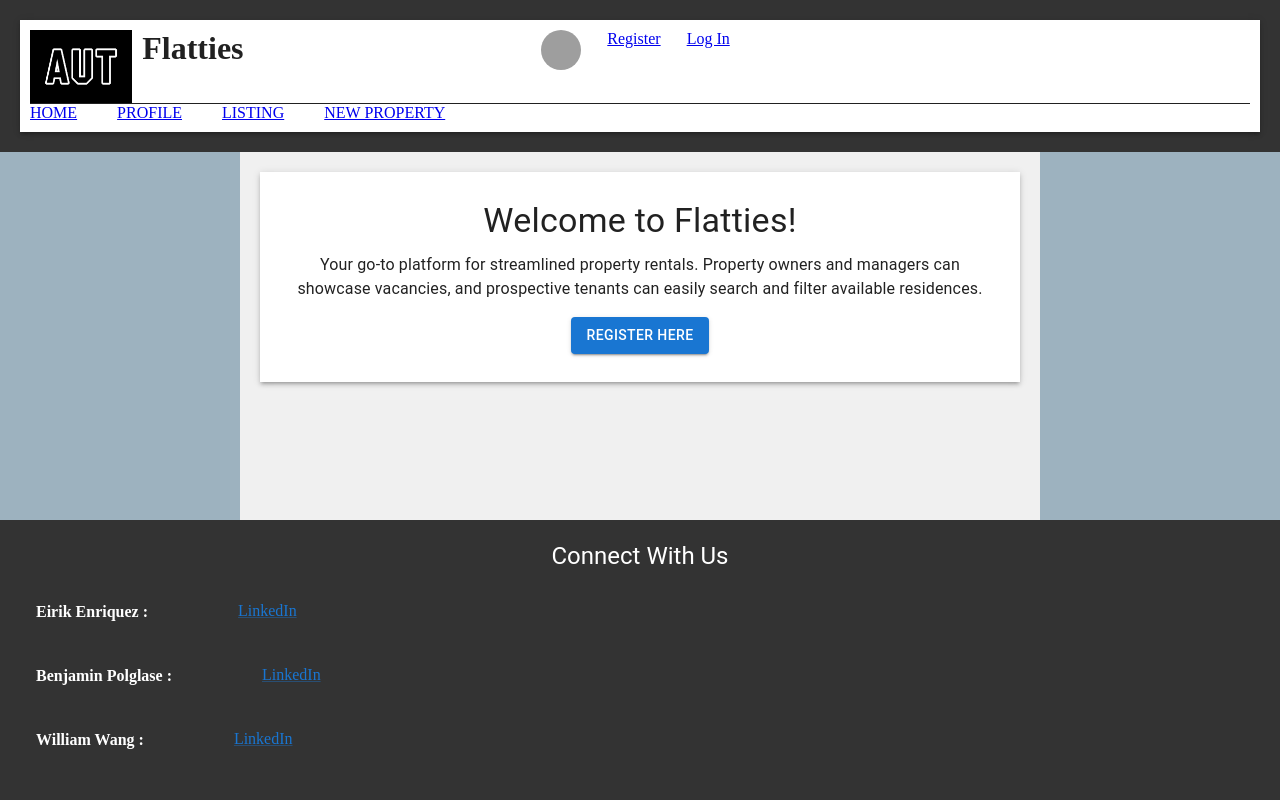
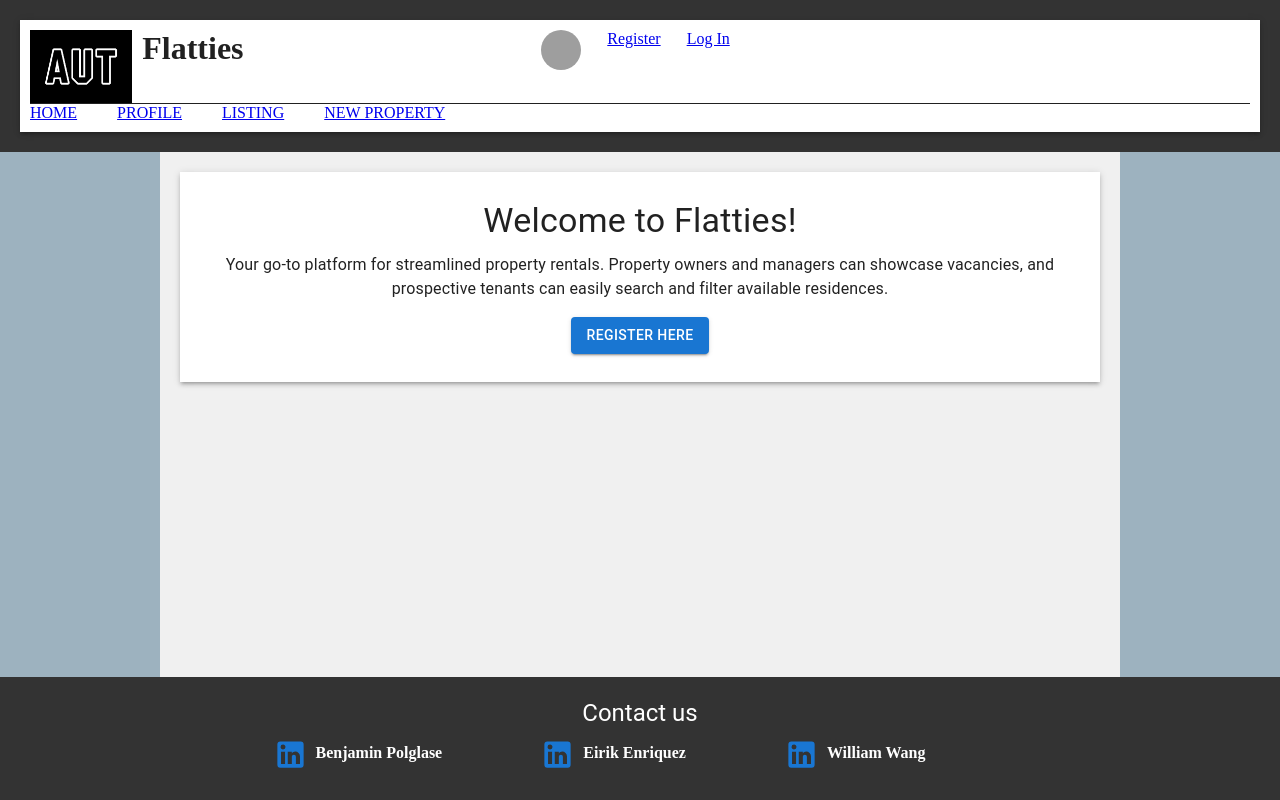
Before and after one commit to Puddle-Dev/Flatties, a React (Create React App) app in the folder flatties-frontend/: page / in a window 1280 px wide. Built offline with nearby package versions, Linux system fonts and the light colour scheme; grey boxes are pictures that could not be loaded.

Commit message:
change the layout of footer

```diff
--- a/flatties-frontend/package.json
+++ b/flatties-frontend/package.json
@@ -3,9 +3,10 @@
   "version": "0.1.0",
   "private": true,
   "dependencies": {
-    "@emotion/react": "^11.11.1",
+    "@emotion/react": "^11.11.3",
     "@emotion/styled": "^11.11.0",
-    "@mui/material": "^5.14.18",
+    "@mui/icons-material": "^5.15.6",
+    "@mui/material": "^5.15.6",
     "@testing-library/jest-dom": "^5.17.0",
     "@testing-library/react": "^13.4.0",
     "@testing-library/user-event": "^13.5.0",
--- a/flatties-frontend/src/components/layout/Layout.css
+++ b/flatties-frontend/src/components/layout/Layout.css
@@ -28,7 +28,8 @@ main {
   /* border: 2px dashed red; */
   background-color: #F0F0F0;
   color: #333333;
-  max-width: 100vh;
+  max-width: 120vh;
+  min-width: 80vh;
   margin-left: auto;
   margin-right: auto;
 }
--- a/flatties-frontend/src/components/layout/footer/Footer.tsx
+++ b/flatties-frontend/src/components/layout/footer/Footer.tsx
@@ -1,45 +1,33 @@
 import React from "react";
-import { Typography, List, ListItem, Link, Tab } from "@mui/material";
+import { Typography, Link, Tab, IconButton } from "@mui/material";
+import LinkedInIcon from '@mui/icons-material/LinkedIn';
 
 function Footer() {
   return (
     <div>
       <div>
-        <Typography variant="h5">Connect With Us</Typography>
-        <List>
-          <ListItem>
-            <strong>Eirik Enriquez : </strong>
-            <Link
-              href="https://www.linkedin.com/in/eirik-mykel-navarro-enriquez/"
-              target="_blank"
-              rel="noopener noreferrer"
-            >
-              <Tab />LinkedIn
+        <Typography variant="h5">Contact us</Typography>
 
-            </Link>
-          </ListItem>
-          <ListItem>
-            <strong>Benjamin Polglase : </strong>
-            <Link
+            <IconButton
               href="https://www.linkedin.com/in/benjamin-polglase-ba3022275"
-              target="_blank"
-              rel="noopener noreferrer"
-            >
-              <Tab />LinkedIn
-            </Link>
-          </ListItem>
-          <ListItem>
-            <strong>William Wang : </strong>
-            <Link
-              href="https://www.linkedin.com/in/william-wang-shuai/"
-              target="_blank"
-              rel="noopener noreferrer"
-            >
-              <Tab />LinkedIn
+              color="primary"
+            ><LinkedInIcon fontSize="large" /></IconButton>
+              <strong>Benjamin Polglase</strong>
+            <Tab />
 
-            </Link>
-          </ListItem>
-        </List>
+            <IconButton
+              href="https://www.linkedin.com/in/eirik-mykel-navarro-enriquez"
+              color="primary"
+            ><LinkedInIcon fontSize="large" /></IconButton>
+              <strong>Eirik Enriquez</strong>
+            <Tab />
+
+            <IconButton
+              href="https://www.linkedin.com/in/william-wang-shuai"
+              color="primary"
+            ><LinkedInIcon fontSize="large" /></IconButton>
+              <strong>William Wang</strong>
+            <Tab />
       </div>
     </div>
   );
```
Also changed, not shown: 1 other file (tests, documents, lock files or other folders).
